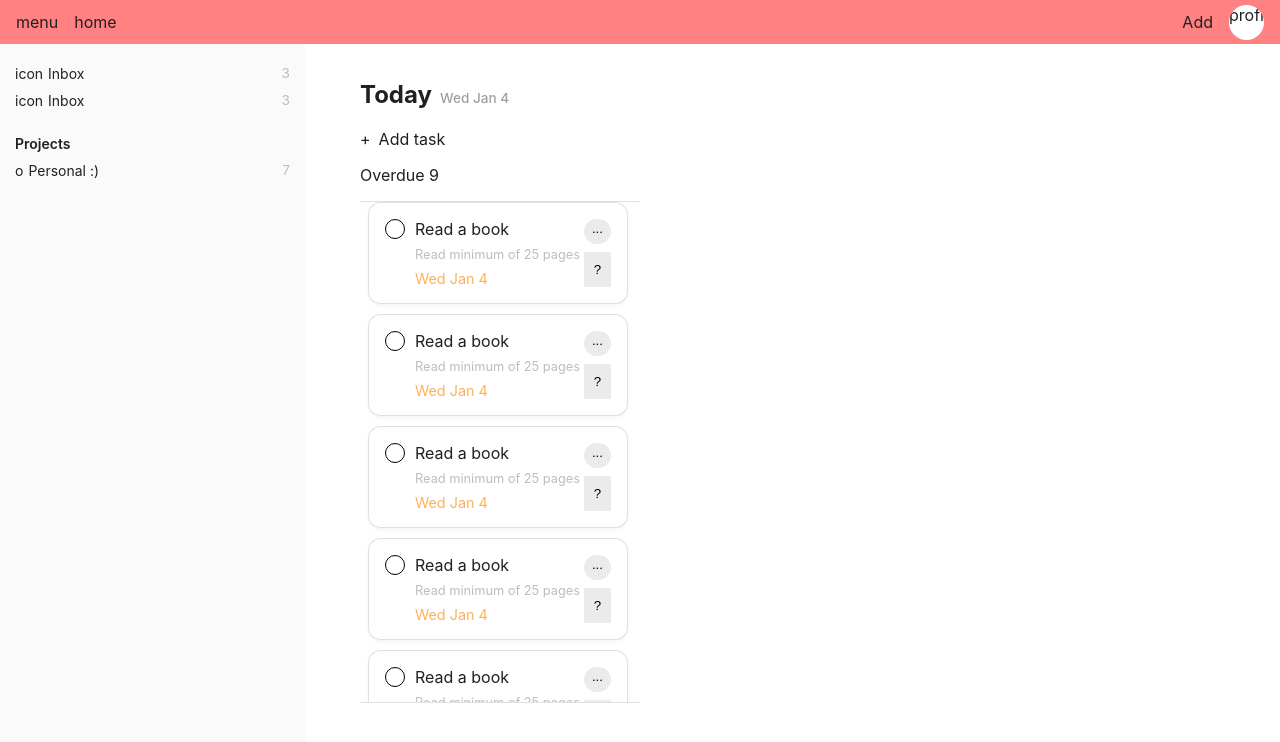
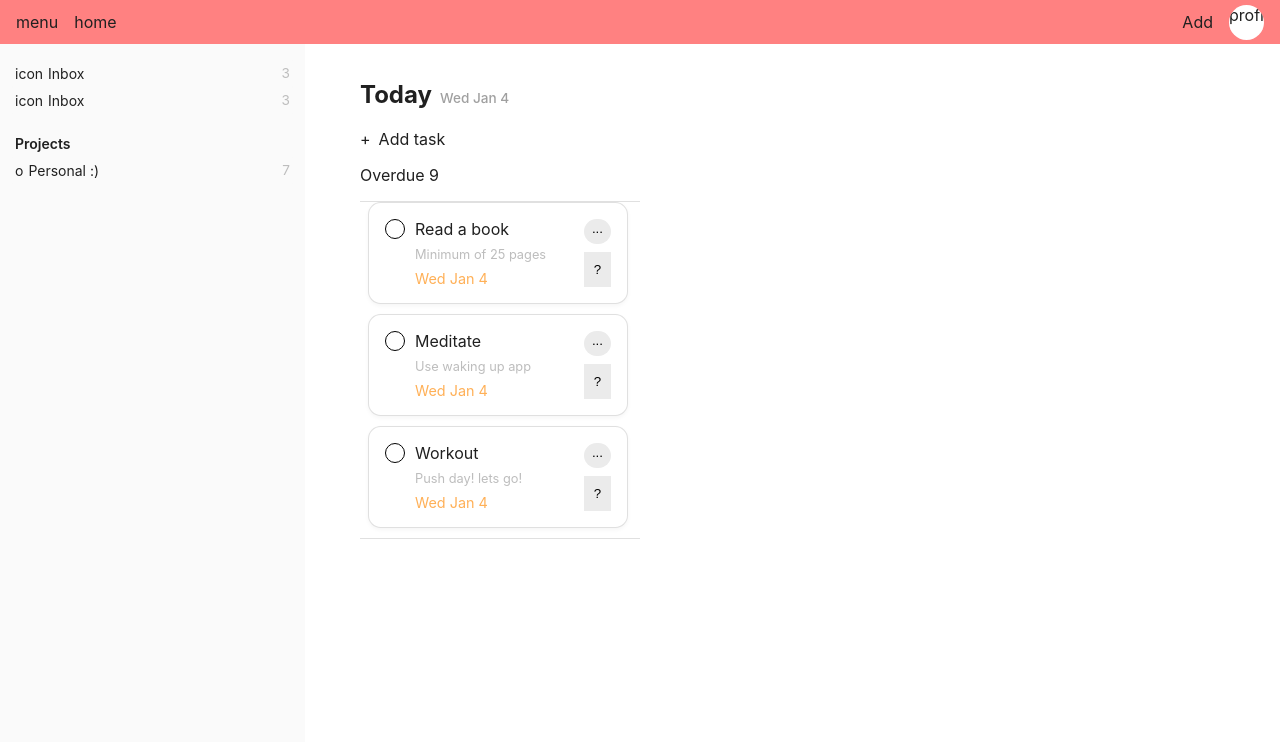
Before and after one commit to salvantjeff/todo-app, a React (Create React App) app in the folder todo-list-app/: page / in a window 1280 px wide. Shown: the top 742 px of the page. Built offline with nearby package versions, Linux system fonts and the light colour scheme.

Commit message:
Set contents of todo cards as state

```diff
--- a/todo-list-app/src/components/Home/Home.js
+++ b/todo-list-app/src/components/Home/Home.js
@@ -1,9 +1,12 @@
 import TodoCard from '../TodoCard/TodoCard';
 import './Home.css';
 import TodosList from '../../data/TodosList.json';
+import { useState } from 'react';
 
 function Home() {
     console.log(TodosList);
+    const [todos, setTodos] = useState(TodosList);
+
     return (
         <div className="board-view__content">
             <section className="section-board add-button">
@@ -17,14 +20,11 @@ function Home() {
                     <p>Overdue <span>9</span></p>
                 </div>
                 <div className="section-board__cards">
-                    <TodoCard />
-                    <TodoCard />
-                    <TodoCard />
-                    <TodoCard />
-                    <TodoCard />
-                    <TodoCard />
-                    <TodoCard />
-                    <TodoCard />
+                    {todos.map((todo => {
+                        return (
+                            <TodoCard key={todo.id} todo={todo}/>
+                        );
+                    }))}
                 </div>
                 <footer className="section-board__footer"></footer>
             </section>
--- a/todo-list-app/src/components/TodoCard/TodoCard.js
+++ b/todo-list-app/src/components/TodoCard/TodoCard.js
@@ -1,14 +1,14 @@
 import './TodoCard.css';
 
-function TodoCard() {
+function TodoCard({ todo }) {
     return(
         <div className="section-board__todo-card">
             <div className="priority-checkbox"></div>
             <div className="todo_details">
                 <div className="todo_details_contents">
-                    <p className="todo_title">Read a book</p>
-                    <p className="todo_description">Read minimum of 25 pages</p>
-                    <div className="due_date">Wed Jan 4</div>
+                    <p className="todo_title">{todo.name}</p>
+                    <p className="todo_description">{todo.description}</p>
+                    <div className="due_date">{todo.date}</div>
                 </div>
                 <div className="todo_details_menu">
                     <button  className="more-details-button">...</button>
```
